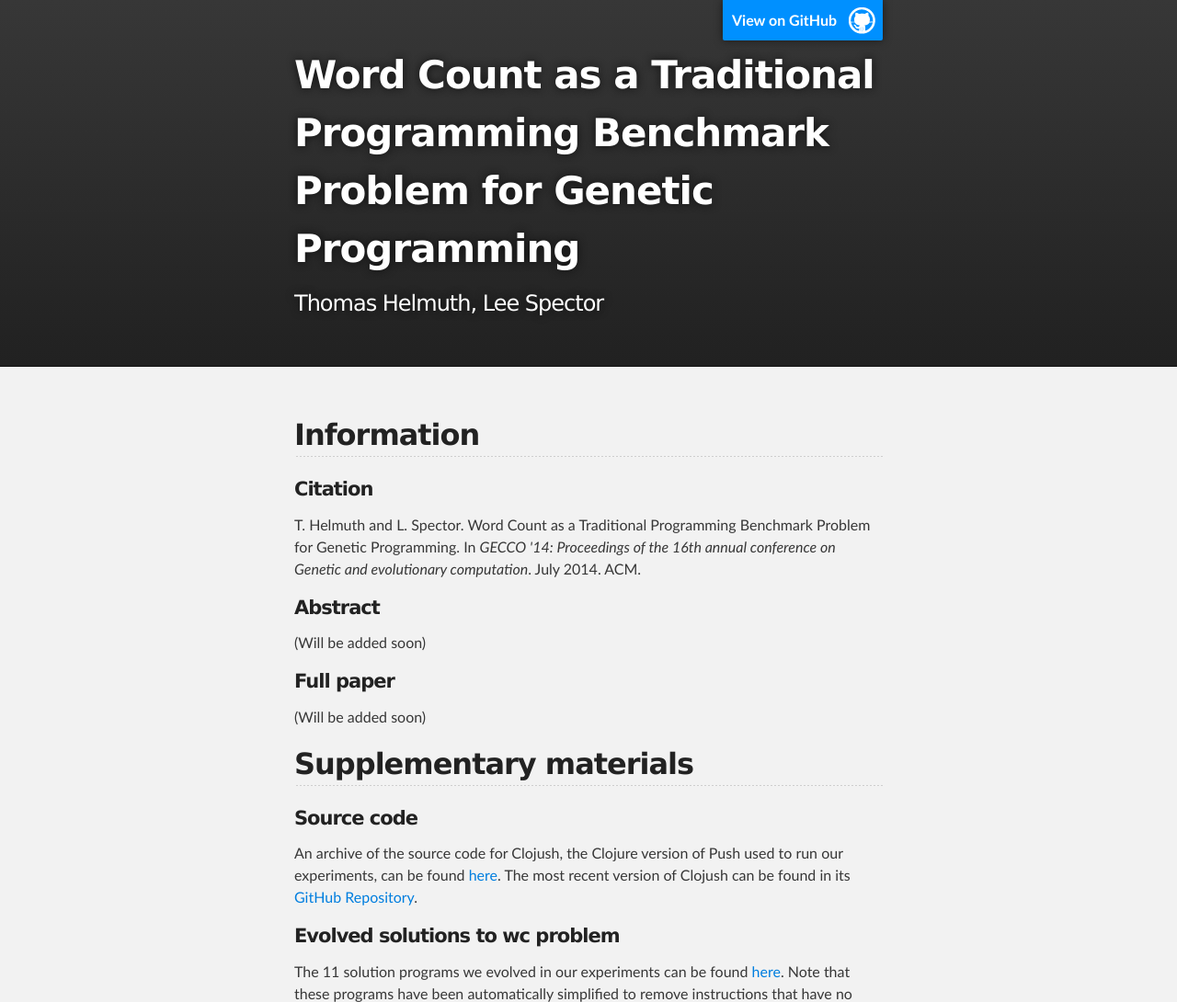
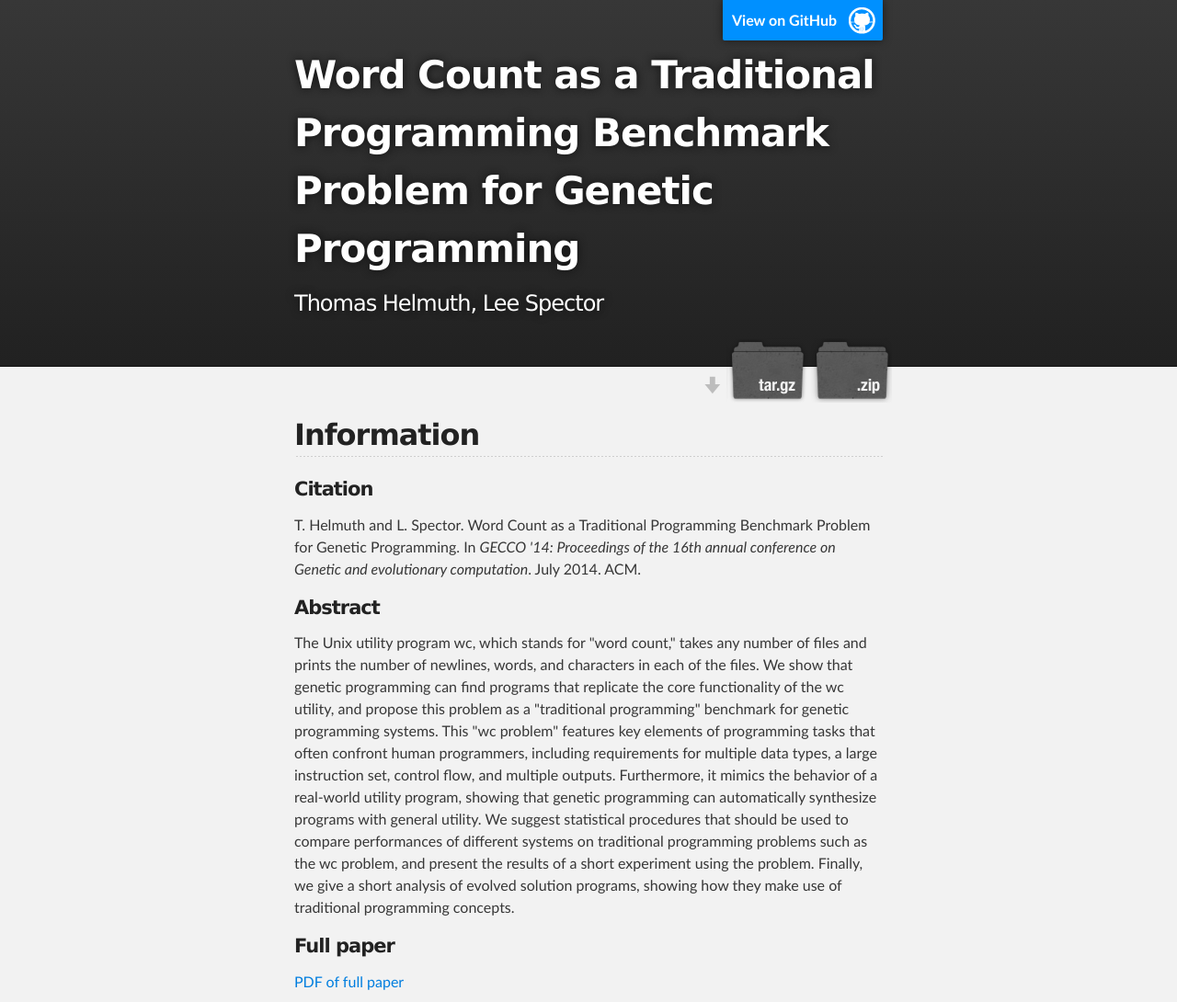
Before and after one commit to thelmuth/GECCO_2014_WC_Materials, a plain HTML site: page index.html in a window 1280 px wide. Shown: the top 1090 px of the page at 92% size. Drawn offline with Linux system fonts and the light colour scheme.

Commit message:
Create gh-pages branch via GitHub

```diff
--- a/index.html
+++ b/index.html
@@ -21,10 +21,10 @@
           <h1 id="project_title">Word Count as a Traditional Programming Benchmark Problem for Genetic Programming</h1>
           <h2 id="project_tagline">Thomas Helmuth, Lee Spector</h2>
 
-            <!-- <section id="downloads">
+            <section id="downloads">
               <a class="zip_download_link" href="https://github.com/thelmuth/GECCO_2014_WC_Materials/zipball/master">Download this project as a .zip file</a>
               <a class="tar_download_link" href="https://github.com/thelmuth/GECCO_2014_WC_Materials/tarball/master">Download this project as a tar.gz file</a>
-            </section> -->
+            </section>
         </header>
     </div>
 
@@ -42,12 +42,12 @@
 <h4>
 <a name="abstract" class="anchor" href="#abstract"><span class="octicon octicon-link"></span></a>Abstract</h4>
 
-<p>(Will be added soon)</p>
+<p>The Unix utility program wc, which stands for "word count," takes any number of files and prints the number of newlines, words, and characters in each of the files. We show that genetic programming can find programs that replicate the core functionality of the wc utility, and propose this problem as a "traditional programming" benchmark for genetic programming systems. This "wc problem" features key elements of programming tasks that often confront human programmers, including requirements for multiple data types, a large instruction set, control flow, and multiple outputs. Furthermore, it mimics the behavior of a real-world utility program, showing that genetic programming can automatically synthesize programs with general utility. We suggest statistical procedures that should be used to compare performances of different systems on traditional programming problems such as the wc problem, and present the results of a short experiment using the problem. Finally, we give a short analysis of evolved solution programs, showing how they make use of traditional programming concepts.</p>
 
 <h4>
 <a name="full-paper" class="anchor" href="#full-paper"><span class="octicon octicon-link"></span></a>Full paper</h4>
 
-<p>(Will be added soon)</p>
+<p><a href="https://github.com/thelmuth/GECCO_2014_WC_Materials/raw/master/wc.pdf">PDF of full paper</a></p>
 
 <h2>
 <a name="supplementary-materials" class="anchor" href="#supplementary-materials"><span class="octicon octicon-link"></span></a>Supplementary materials</h2>
```
Also changed, not shown: params.json (+1 -1 lines).
